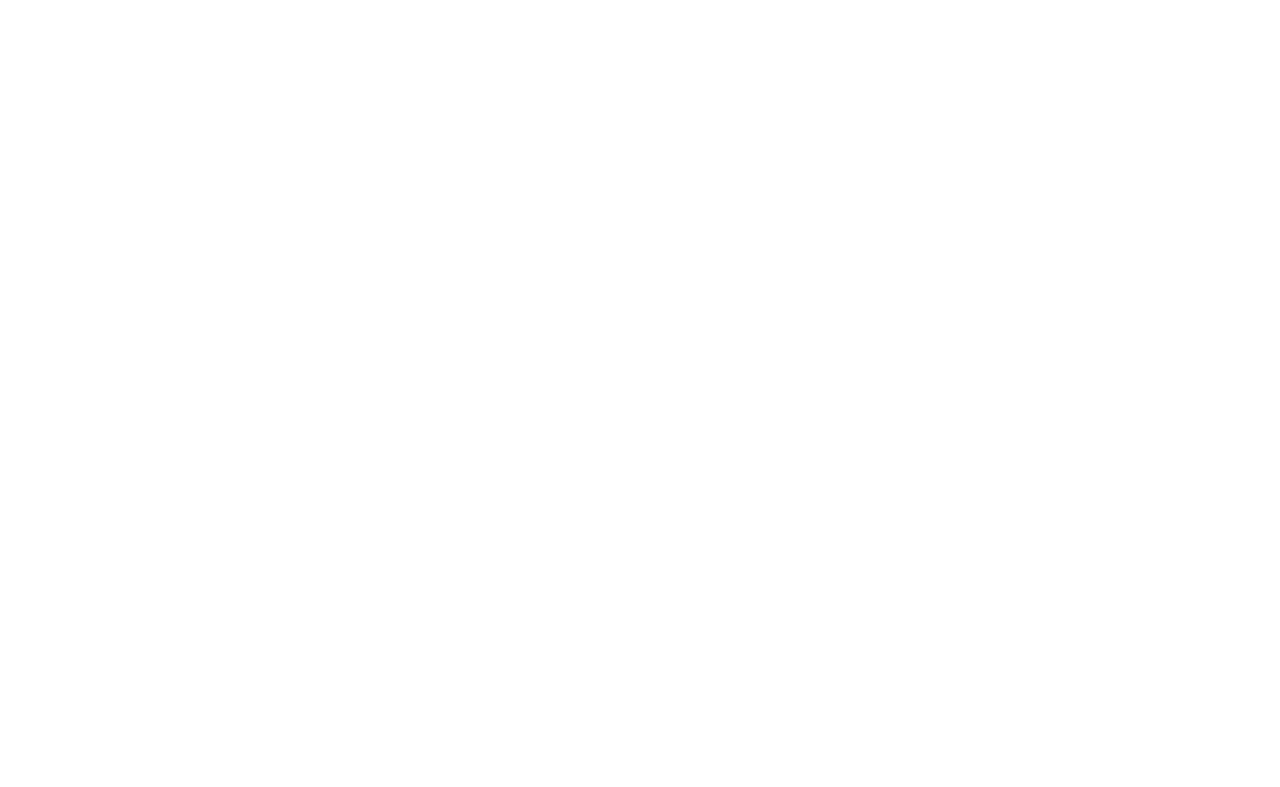
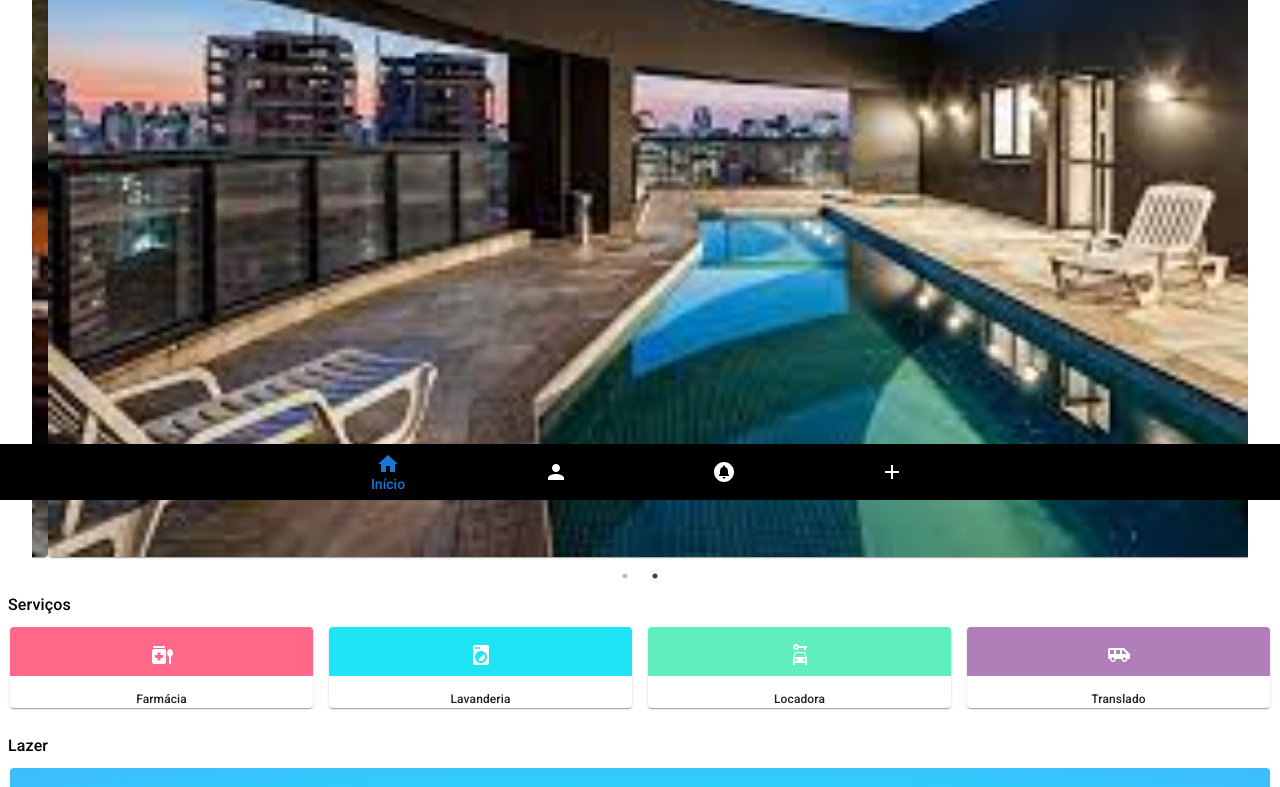
Before and after one commit to YuriAlvarenga/concierge, a React (Vite) app: page / in a window 1280 px wide. Shown: the part 300-1087 px from the top of the page. Before the commit the page ends 800 px from the top, so only its background shows below. Built offline with nearby package versions, Linux system fonts and the light colour scheme.

Commit message:
atualização dos grids cards

```diff
--- a/src/components/cards/hotel-cards/simple-card.jsx
+++ b/src/components/cards/hotel-cards/simple-card.jsx
@@ -1,37 +1,36 @@
 import React from 'react'
-import Card from '@mui/material/Card'
-import CardContent from '@mui/material/CardContent'
-import Typography from '@mui/material/Typography'
+import {Box, Grid, Card, CardContent, Typography } from '@mui/material'
+import RadioButtonUncheckedIcon from '@mui/icons-material/RadioButtonUnchecked'
+import EastIcon from '@mui/icons-material/East'
 
-export default function CardComponent(){ //props vindo de hotel italia
+export default function CardComponent({gradientColors}){ //props vindo de hotel italia
   return (
-      <Card sx={{color:'#FFF'}}>
-        <CardContent  sx={{background:'radial-gradient(#f588d8, #c0a3e5)'}}>
-          <Typography component="div">
-            Farmácia
+    <Grid container spacing={2} style={{ padding: 10, paddingBottom:0}}>
+       <Grid item xs={12}>
+        <Card sx={{background: `radial-gradient(${gradientColors})`, color:'#FFF'}}>
+          <CardContent sx={{display:'flex', alignItems:'center', justifyContent:'space-between'}}>
+            <Typography >
+              Aquário
             </Typography>
+            <EastIcon/>
           </CardContent>
-        <CardContent  sx={{background:'radial-gradient(#60efbc,#58d5c9)', mt: 1}}>
-          <Typography component="div">
-            Refeições
+
+          <CardContent>
+            <Box sx={{display:'flex', alignItems:'center', justifyContent:'space-between'}}>
+              <Typography>
+                08:00h às 21:00h
               </Typography>
-        </CardContent>
-        <CardContent  sx={{background:'radial-gradient(#76b2fe, #b69efe)', mt: 1}}>
-          <Typography component="div">
-            Refeições
+              <Box sx={{display:'flex', alignItems:'center'}}>
+                <RadioButtonUncheckedIcon sx={{ background: 'green', color:'green', borderRadius:'100%', mr:1, fontSize:13 }}/>
+                <Typography>
+                  Aberto
                 </Typography>
-        </CardContent>
-        <CardContent  sx={{background:'radial-gradient(#fbc1cc, #fa99b2)', mt: 1}}>
-          <Typography component="div">
-            Refeições
-          </Typography>
-        </CardContent>
-        <CardContent  sx={{background:'radial-gradient(#1fe4f5, #3fbafe)', mt: 1}}>
-          <Typography component="div">
-            Refeições
-          </Typography>
+              </Box>
+            </Box>
           </CardContent>
         </Card>
+       </Grid>
+    </Grid>
 
   )
 }
--- a/src/components/cards/hotel-cards/small-card.jsx
+++ b/src/components/cards/hotel-cards/small-card.jsx
@@ -1,20 +1,67 @@
 import React from 'react'
+import { Grid } from '@mui/material'
 import Card from '@mui/material/Card'
 import CardContent from '@mui/material/CardContent'
 import Typography from '@mui/material/Typography'
+import MedicationLiquidIcon from '@mui/icons-material/MedicationLiquid'
+import LocalLaundryServiceIcon from '@mui/icons-material/LocalLaundryService'
+import CarRentalIcon from '@mui/icons-material/CarRental'
+import AirportShuttleIcon from '@mui/icons-material/AirportShuttle'
 
-export default function SmallCard( {gradientColors }){ //props vindo de hotel italia
+export default function SmallCard(){
+
+
   return (
-      <Card sx={{background:`radial-gradient(${gradientColors})`, color:"#FFF",  width:'40%', m:1 }}>
-        <CardContent  sx={{display:'flex',  justifyContent:'space-around'}}>
-          <Typography component="div">
-            Farmácia
-          </Typography>
-          <Typography component="div">
-            icon
-          </Typography>
-        </CardContent>
-      </Card>
+    <Grid container spacing={2} style={{ padding: 10 }}>
+      <Grid item xs={3}>
+        <Card sx={{background: 'linear-gradient(to bottom, #ff6888 60%, transparent 50%)', display:'flex', flexDirection:'column', alignItems:'center', justifyContent:'center' }}>
+          <CardContent>
+            <Typography sx={{fontSize:16}} component="div">
+              <MedicationLiquidIcon sx={{color:'#FFF'}}/>
+            </Typography>
+          </CardContent>
+            <Typography sx={{fontSize:12}} component="div">
+              Farmácia
+            </Typography>
+        </Card>
+      </Grid>
+      <Grid item xs={3}>
+        <Card sx={{background: 'linear-gradient(to bottom, #1fe4f5 60%, transparent 50%)', display:'flex', flexDirection:'column', alignItems:'center', justifyContent:'center' }}>
+          <CardContent>
+            <Typography sx={{fontSize:16}} component="div">
+              <LocalLaundryServiceIcon sx={{color:'#FFF'}}/>
+            </Typography>
+          </CardContent>
+            <Typography sx={{fontSize:12}} component="div">
+              Lavanderia
+            </Typography>
+        </Card>
+      </Grid>
+      <Grid item xs={3}>
+        <Card sx={{background: 'linear-gradient(to bottom, #60efbc 60%, transparent 50%)', display:'flex', flexDirection:'column', alignItems:'center', justifyContent:'center' }}>
+          <CardContent>
+            <Typography sx={{fontSize:16}} component="div">
+              <CarRentalIcon sx={{color:'#FFF'}}/>
+            </Typography>
+          </CardContent>
+            <Typography sx={{fontSize:12}} component="div">
+              Locadora
+            </Typography>
+        </Card>
+      </Grid>
+      <Grid item xs={3}>
+        <Card sx={{background: 'linear-gradient(to bottom, #b07eb9 60%, transparent 50%)', display:'flex', flexDirection:'column', alignItems:'center', justifyContent:'center' }}>
+          <CardContent>
+            <Typography sx={{fontSize:16}} component="div">
+              <AirportShuttleIcon sx={{color:'#FFF'}}/>
+            </Typography>
+          </CardContent>
+            <Typography sx={{fontSize:12}} component="div">
+              Translado
+            </Typography>
+        </Card>
+      </Grid>
+    </Grid>
 
   )
 }
--- a/src/components/titles/title-cards.jsx
+++ b/src/components/titles/title.jsx
@@ -2,9 +2,9 @@ import { Typography } from "@mui/material"
 import React from "react"
 
 
-export default function TitleCards(props){
+export default function Title(props){
     return(
-        <Typography sx={{mt:4, ml: 1}}>
+        <Typography sx={{ml: 1, mt:2}}>
             {props.title}
         </Typography>
     )
--- a/src/pages/home.jsx
+++ b/src/pages/home.jsx
@@ -1,20 +1,31 @@
-import React, { useState, useEffect } from "react"
+import React from 'react'
+import TopBar from '../components/menu/top-bar/top-bar'
+import MenuBottomNavigation from '../components/menu/menu-bottom/menu-bottom'
+import ImageCard from '../components/cards/hotel-cards/image-card'
+import Title from '../components/titles/title'
+import { Box } from '@mui/material'
+import SmallCard from '../components/cards/hotel-cards/small-card'
+import CardComponent from '../components/cards/hotel-cards/simple-card'
+
 
 export default function Home() {
-  const [extractedCode, setExtractedCode] = useState("")
-
-  useEffect(() => {
-    const verifyCode = async () => {
-      setExtractedCode(window.location.href)
-    }
-
-    verifyCode()
-  }, []) // Dependência vazia para executar apenas uma vez após a montagem
 
   return (
-    <>
-      hellooo
-      {extractedCode}
-    </>
-  );
+    <Box  style={{ maxWidth: '100%', margin: '0 auto' }}>
+      <TopBar/>
+      <Title title={"Hotel Itália"}/>
+      <ImageCard/>
+      <Title title={"Serviços"}/>
+      <SmallCard/>
+      <Title title={"Lazer"}/>
+      <CardComponent gradientColors={['#1fe4f5, #3fbafe']}/>
+      <CardComponent gradientColors={['#fbc1cc, #fa99b2']}/>
+      <CardComponent gradientColors={['#76b2fe, #b69efe']}/>
+      <Title title={"Restaurantes"}/>
+      <CardComponent gradientColors={['#60efbc, #58d5c9']}/>
+      <CardComponent gradientColors={['#f588d8, #c0a3e5']}/>
+
+      <MenuBottomNavigation/>
+    </Box>
+  )
 }
--- a/src/pages/hotels/hotelItaliaBc/hotel-italia-bc.jsx
+++ /dev/null
@@ -1,24 +0,0 @@
-import React from 'react'
-import MenuBottomNavigation from '../../../components/menu/menu-bottom/menu-bottom'
-import TopBar from '../../../components/menu/top-bar/top-bar'
-import ImageCard from '../../../components/cards/hotel-cards/image-card'
-import TitleCards from '../../../components/titles/title-cards'
-import { Box } from '@mui/material'
-import SmallCard from '../../../components/cards/hotel-cards/small-card'
-import CardComponent from '../../../components/cards/hotel-cards/simple-card'
-
-
-export default function HotelItaliaBC() {
-
-  return (
-    <Box  style={{ maxWidth: '100%', margin: '0 auto' }}>
-      <TopBar/>
-      <TitleCards title={"Hotel Itália"}/>
-      <ImageCard/>
-      <SmallCard gradientColors={['#1fe4f5', '#3fbafe']}/>
-      <SmallCard gradientColors={['#60efbc,#58d5c9']}/>
-      <CardComponent/>
-      <MenuBottomNavigation/>
-    </Box>
-  )
-}
```
Lines whose indentation alone changed are shown as unchanged.
